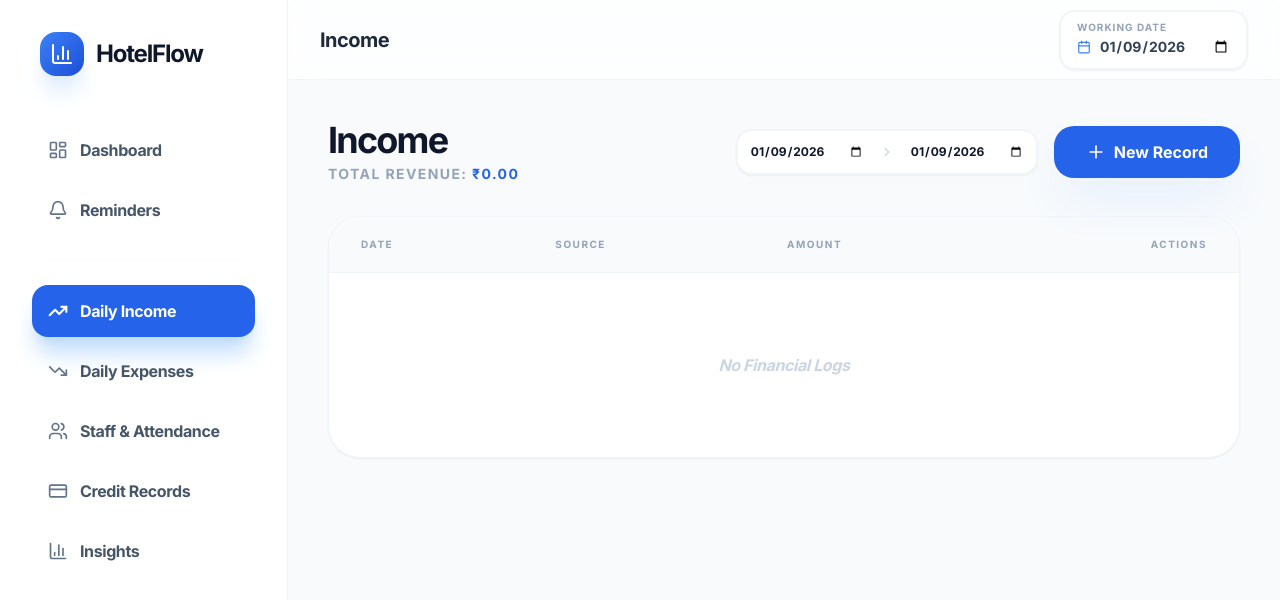
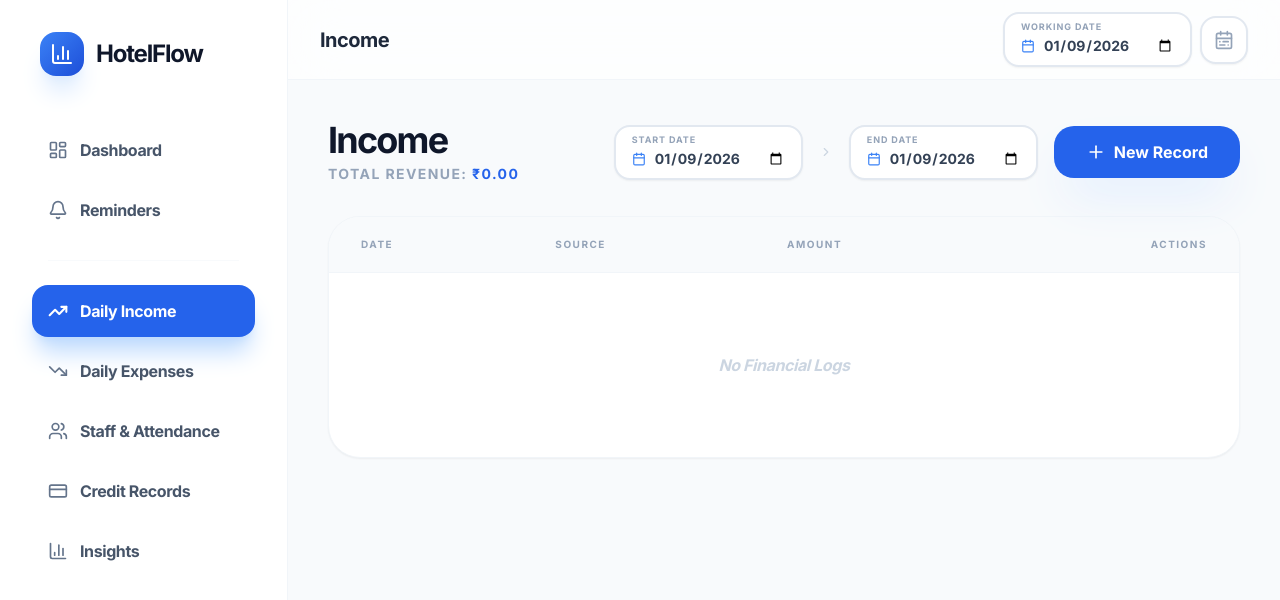
Before and after one commit to infasmk/FResh-Tracker, a React (Vite) app: page / in a window 1280 px wide. Both pictures are taken after a click on the button "Daily Income". Shown: the top 600 px of the page. Built offline with nearby package versions, Linux system fonts and the light colour scheme.

Commit message:
feat: Enhance date selection UI
Refactor the DateSelector component to improve its styling and functionality. Added a "Reset to Today" button for quicker date adjustments.

```diff
--- a/App.tsx
+++ b/App.tsx
@@ -22,7 +22,8 @@ import {
   ChevronRight,
   HandCoins,
   History,
-  Check
+  Check,
+  CalendarRange
 } from 'lucide-react';
 import {
   IncomeEntry,
@@ -81,10 +82,11 @@ const ConfirmDialog = ({ isOpen, onClose, onConfirm, title, message, type = 'dan
   );
 };
 
-const DateSelector = ({ value, onChange, label }: any) => (
-  <div className="group relative flex items-center gap-3 bg-white border-2 border-slate-100 px-4 py-2.5 rounded-2xl shadow-sm focus-within:border-blue-500 transition-all">
+const DateSelector = ({ value, onChange, label, onResetToday }: any) => (
+  <div className="flex items-center gap-2">
+    <div className="group relative flex items-center gap-3 bg-white border-2 border-slate-200 px-4 py-2 rounded-2xl shadow-sm focus-within:border-blue-500 focus-within:ring-4 focus-within:ring-blue-50 transition-all">
       <div className="flex flex-col">
-      {label && <span className="text-[10px] font-black text-slate-400 uppercase tracking-widest leading-none mb-1">{label}</span>}
+        {label && <span className="text-[9px] font-black text-slate-400 uppercase tracking-widest leading-none mb-1">{label}</span>}
         <div className="flex items-center gap-2">
           <Calendar size={14} className="text-blue-500" />
           <input
@@ -95,6 +97,16 @@ const DateSelector = ({ value, onChange, label }: any) => (
           />
         </div>
       </div>
+    </div>
+    {onResetToday && (
+      <button
+        onClick={onResetToday}
+        title="Go to Today"
+        className="p-3 bg-white border-2 border-slate-200 rounded-2xl text-slate-400 hover:text-blue-600 hover:border-blue-100 hover:bg-blue-50 transition-all shadow-sm active:scale-90"
+      >
+        <CalendarRange size={20} />
+      </button>
+    )}
   </div>
 );
 
@@ -179,7 +191,12 @@ const App: React.FC = () => {
             <button className="lg:hidden p-3 bg-white border border-slate-100 shadow-sm rounded-xl text-slate-600" onClick={() => setIsSidebarOpen(true)}><Menu size={20} /></button>
             <h2 className="hidden md:block font-black text-slate-800 text-xl tracking-tight capitalize">{activeView}</h2>
           </div>
-          <DateSelector value={selectedDate} onChange={setSelectedDate} label="Working Date" />
+          <DateSelector
+            value={selectedDate}
+            onChange={setSelectedDate}
+            label="Working Date"
+            onResetToday={() => setSelectedDate(getCurrentDate())}
+          />
         </header>
 
         <div className="p-6 lg:p-10 max-w-7xl mx-auto w-full">
@@ -332,11 +349,17 @@ const IncomeView = ({ income, setIncome }: any) => {
           <p className="text-sm font-black text-slate-400 mt-1 uppercase tracking-widest">Total Revenue: <span className="text-blue-600">{formatCurrency(total)}</span></p>
         </div>
         <div className="flex flex-wrap gap-4 items-center">
-          <div className="flex items-center gap-3 bg-white border-2 border-slate-100 p-2 rounded-2xl shadow-sm">
-             <input type="date" value={range.start} onChange={e => setRange({...range, start: e.target.value})} className="text-xs font-bold outline-none cursor-pointer p-1" />
-             <ChevronRight size={14} className="text-slate-300" />
-             <input type="date" value={range.end} onChange={e => setRange({...range, end: e.target.value})} className="text-xs font-bold outline-none cursor-pointer p-1" />
-          </div>
+          <DateSelector
+            value={range.start}
+            onChange={(v:any) => setRange({...range, start: v})}
+            label="Start Date"
+          />
+          <ChevronRight size={14} className="text-slate-300 hidden md:block" />
+          <DateSelector
+            value={range.end}
+            onChange={(v:any) => setRange({...range, end: v})}
+            label="End Date"
+          />
           <button onClick={() => setIsModalOpen(true)} className="bg-blue-600 text-white px-8 py-3.5 rounded-[1.25rem] flex items-center gap-2 shadow-2xl shadow-blue-100 font-black active:scale-95 transition-all"><Plus size={20} /> New Record</button>
         </div>
       </div>
@@ -422,11 +445,17 @@ const ExpenseView = ({ expenses, setExpenses }: any) => {
       <div className="flex flex-col md:flex-row justify-between items-start md:items-center gap-6">
         <div><h1 className="text-4xl font-black text-slate-900 tracking-tighter">Expenses</h1><p className="text-sm font-black text-slate-400 mt-1 uppercase tracking-widest">Total Spend: <span className="text-orange-600">{formatCurrency(total)}</span></p></div>
         <div className="flex flex-wrap gap-4 items-center">
-          <div className="flex items-center gap-3 bg-white border-2 border-slate-100 p-2 rounded-2xl shadow-sm">
-             <input type="date" value={range.start} onChange={e => setRange({...range, start: e.target.value})} className="text-xs font-bold outline-none cursor-pointer p-1" />
-             <ChevronRight size={14} className="text-slate-300" />
-             <input type="date" value={range.end} onChange={e => setRange({...range, end: e.target.value})} className="text-xs font-bold outline-none cursor-pointer p-1" />
-          </div>
+          <DateSelector
+            value={range.start}
+            onChange={(v:any) => setRange({...range, start: v})}
+            label="Start Date"
+          />
+          <ChevronRight size={14} className="text-slate-300 hidden md:block" />
+          <DateSelector
+            value={range.end}
+            onChange={(v:any) => setRange({...range, end: v})}
+            label="End Date"
+          />
           <button onClick={() => setIsModalOpen(true)} className="bg-orange-600 text-white px-8 py-3.5 rounded-[1.25rem] flex items-center gap-2 shadow-2xl shadow-orange-100 font-black active:scale-95 transition-all"><Plus size={20} /> Log Expense</button>
         </div>
       </div>
@@ -481,6 +510,7 @@ const StaffView = ({ staff, setStaff, attendance, setAttendance, salaryPayments,
   const [isSalaryModalOpen, setIsSalaryModalOpen] = useState<string | null>(null);
   const [isDeleteStaffOpen, setIsDeleteStaffOpen] = useState<string | null>(null);
   const [isAttendanceHistoryOpen, setIsAttendanceHistoryOpen] = useState<string | null>(null);
+  const [isAttendanceConfirmOpen, setIsAttendanceConfirmOpen] = useState<{staffId: string, status: AttendanceStatus} | null>(null);
   const [editingStaffId, setEditingStaffId] = useState<string | null>(null);
   const [salaryAmt, setSalaryAmt] = useState('');
   const [formData, setFormData] = useState({ name: '', phone: '', role: '', monthlySalary: '' });
@@ -516,12 +546,12 @@ const StaffView = ({ staff, setStaff, attendance, setAttendance, salaryPayments,
     const paymentId = Math.random().toString(36).substr(2, 9);
     setSalaryPayments([{ id: paymentId, staffId, date: selectedDate, amount, type: 'Salary' }, ...salaryPayments]);
 
-    // AUTO-SYNC TO EXPENSES
+    // AUTO-SYNC TO EXPENSES WITH CORRECT LABELING
     const expenseEntry: ExpenseEntry = {
       id: `sal-${paymentId}`,
       date: selectedDate,
       category: ExpenseCategory.OTHER,
-      description: `Staff Pay: ${targetStaff?.name || 'Employee'}`,
+      description: `[Staff Salary] Payout to ${targetStaff?.name || 'Employee'}`,
       amount: amount,
       isDeleted: false
     };
@@ -536,6 +566,24 @@ const StaffView = ({ staff, setStaff, attendance, setAttendance, salaryPayments,
   const getPresentDaysCount = (staffId: string) => {
     const currentMonth = getMonthYear(selectedDate);
     return attendance.filter((a: any) => a.staffId === staffId && a.status === AttendanceStatus.PRESENT && getMonthYear(a.date) === currentMonth).length;
+  };
+
+  const triggerAttendanceToggle = (staffId: string, currentStatus: AttendanceStatus | undefined) => {
+    const newStatus = currentStatus === AttendanceStatus.PRESENT ? AttendanceStatus.ABSENT : AttendanceStatus.PRESENT;
+    setIsAttendanceConfirmOpen({ staffId, status: newStatus });
+  };
+
+  const confirmAttendanceToggle = () => {
+    if (!isAttendanceConfirmOpen) return;
+    const { staffId, status } = isAttendanceConfirmOpen;
+    const existing = attendance.find((a: any) => a.staffId === staffId && a.date === selectedDate);
+
+    if (existing) {
+      setAttendance(attendance.map((a: any) => a.id === existing.id ? { ...a, status } : a));
+    } else {
+      setAttendance([...attendance, { id: Math.random().toString(36).substr(2, 9), staffId, date: selectedDate, status }]);
+    }
+    setIsAttendanceConfirmOpen(null);
   };
 
   return (
@@ -557,14 +605,7 @@ const StaffView = ({ staff, setStaff, attendance, setAttendance, salaryPayments,
             return (
               <div
                 key={s.id}
-                onClick={() => {
-                  const existing = attendance.find((a: any) => a.staffId === s.id && a.date === selectedDate);
-                  if (existing) {
-                    setAttendance(attendance.map((a: any) => a.id === existing.id ? { ...a, status: a.status === AttendanceStatus.PRESENT ? AttendanceStatus.ABSENT : AttendanceStatus.PRESENT } : a));
-                  } else {
-                    setAttendance([...attendance, { id: Math.random().toString(36).substr(2, 9), staffId: s.id, date: selectedDate, status: AttendanceStatus.PRESENT }]);
-                  }
-                }}
+                onClick={() => triggerAttendanceToggle(s.id, record?.status)}
                 className={`p-6 rounded-[2rem] border-2 transition-all cursor-pointer select-none group relative overflow-hidden ${isPresent ? 'bg-emerald-50 border-emerald-100 shadow-xl shadow-emerald-50' : 'bg-white border-slate-100 hover:border-slate-300'}`}
               >
                 <div className="flex justify-between items-center relative z-10">
@@ -602,10 +643,10 @@ const StaffView = ({ staff, setStaff, attendance, setAttendance, salaryPayments,
                 <div className="flex-1 w-full space-y-4">
                   <div className="flex justify-between text-[11px] font-black uppercase tracking-widest text-slate-400">
                     <span>Paid: {formatCurrency(paid)}</span>
-                    <span className="text-slate-800">Target: {formatCurrency(s.monthlySalary)}</span>
+                    <span className="text-slate-800 font-black">Target: {formatCurrency(s.monthlySalary)}</span>
                   </div>
-                  <div className="h-4 w-full bg-slate-50 rounded-full overflow-hidden border border-slate-100 p-0.5">
-                    <div className="h-full bg-blue-600 rounded-full transition-all duration-1000 shadow-lg shadow-blue-100" style={{ width: `${progress}%` }}></div>
+                  <div className="h-5 w-full bg-slate-50 rounded-full overflow-hidden border border-slate-100 p-1">
+                    <div className="h-full bg-gradient-to-r from-blue-500 to-blue-700 rounded-full transition-all duration-1000 shadow-lg shadow-blue-100" style={{ width: `${progress}%` }}></div>
                   </div>
                   <div className="flex justify-between items-center">
                     <p className="text-sm font-black text-orange-600 flex items-center gap-2 bg-orange-50 px-3 py-1.5 rounded-xl"><Clock size={16}/> Balance: {formatCurrency(balance)}</p>
@@ -653,6 +694,7 @@ const StaffView = ({ staff, setStaff, attendance, setAttendance, salaryPayments,
         </div>
       )}
 
+      {/* Staff Modals */}
       <Modal isOpen={isStaffModalOpen} onClose={closeStaffModal} title={editingStaffId ? 'Update Profile' : 'Register Employee'}>
         <form onSubmit={addOrUpdateStaff} className="space-y-5">
           <div className="flex flex-col"><label className="text-[10px] font-black text-slate-400 uppercase mb-2">Legal Name</label><input type="text" placeholder="Full name..." required value={formData.name} onChange={e => setFormData({...formData, name: e.target.value})} className="w-full border-2 border-slate-100 p-4 rounded-2xl outline-none focus:border-blue-500 font-bold" /></div>
@@ -668,7 +710,7 @@ const StaffView = ({ staff, setStaff, attendance, setAttendance, salaryPayments,
       <Modal isOpen={!!isSalaryModalOpen} onClose={() => setIsSalaryModalOpen(null)} title="Payout Record">
         <div className="space-y-6">
           <div className="bg-blue-50 p-6 rounded-3xl border border-blue-100">
-             <p className="text-blue-900 font-bold text-sm leading-relaxed">Recording a payment for <b>{staff.find((s:any) => s.id === isSalaryModalOpen)?.name}</b> will automatically reflect in today's expenses.</p>
+             <p className="text-blue-900 font-bold text-sm leading-relaxed">Recording a payment for <b>{staff.find((s:any) => s.id === isSalaryModalOpen)?.name}</b> will automatically reflect in today's expenses under <b>Staff Salary</b>.</p>
           </div>
           <div className="flex flex-col">
              <label className="text-[10px] font-black text-slate-400 uppercase tracking-widest mb-2 block">Amount to Release (INR)</label>
@@ -677,6 +719,16 @@ const StaffView = ({ staff, setStaff, attendance, setAttendance, salaryPayments,
           <button onClick={handleSalaryPayment} className="w-full bg-emerald-600 text-white py-5 rounded-2xl font-black text-lg shadow-2xl shadow-emerald-100 hover:bg-emerald-700 transition-all">Settle Payment</button>
         </div>
       </Modal>
+
+      {/* Attendance Confirmation */}
+      <ConfirmDialog
+        isOpen={!!isAttendanceConfirmOpen}
+        onClose={() => setIsAttendanceConfirmOpen(null)}
+        onConfirm={confirmAttendanceToggle}
+        title="Update Attendance?"
+        message={`Are you sure you want to mark ${staff.find(s => s.id === isAttendanceConfirmOpen?.staffId)?.name} as ${isAttendanceConfirmOpen?.status} for ${selectedDate}?`}
+        type={isAttendanceConfirmOpen?.status === AttendanceStatus.PRESENT ? 'success' : 'danger'}
+      />
 
       <ConfirmDialog
         isOpen={!!isDeleteStaffOpen}
@@ -734,11 +786,17 @@ const CreditView = ({ credits, setCredits }: any) => {
       <div className="flex flex-col md:flex-row justify-between items-start md:items-center gap-6">
         <h1 className="text-4xl font-black text-slate-900 tracking-tighter">Receivables</h1>
         <div className="flex flex-wrap gap-4 items-center">
-          <div className="flex items-center gap-3 bg-white border-2 border-slate-100 p-2 rounded-2xl shadow-sm">
-             <input type="date" value={range.start} onChange={e => setRange({...range, start: e.target.value})} className="text-xs font-bold outline-none cursor-pointer p-1" />
-             <ChevronRight size={14} className="text-slate-300" />
-             <input type="date" value={range.end} onChange={e => setRange({...range, end: e.target.value})} className="text-xs font-bold outline-none cursor-pointer p-1" />
-          </div>
+          <DateSelector
+            value={range.start}
+            onChange={(v:any) => setRange({...range, start: v})}
+            label="Start Date"
+          />
+          <ChevronRight size={14} className="text-slate-300 hidden md:block" />
+          <DateSelector
+            value={range.end}
+            onChange={(v:any) => setRange({...range, end: v})}
+            label="End Date"
+          />
           <button onClick={() => setIsModalOpen(true)} className="bg-red-600 text-white px-8 py-3.5 rounded-[1.25rem] flex items-center gap-2 shadow-2xl shadow-red-100 font-black hover:bg-red-700 transition-all active:scale-95"><Plus size={20} /> Open Credit</button>
         </div>
       </div>
```
Lines whose indentation alone changed are shown as unchanged.
